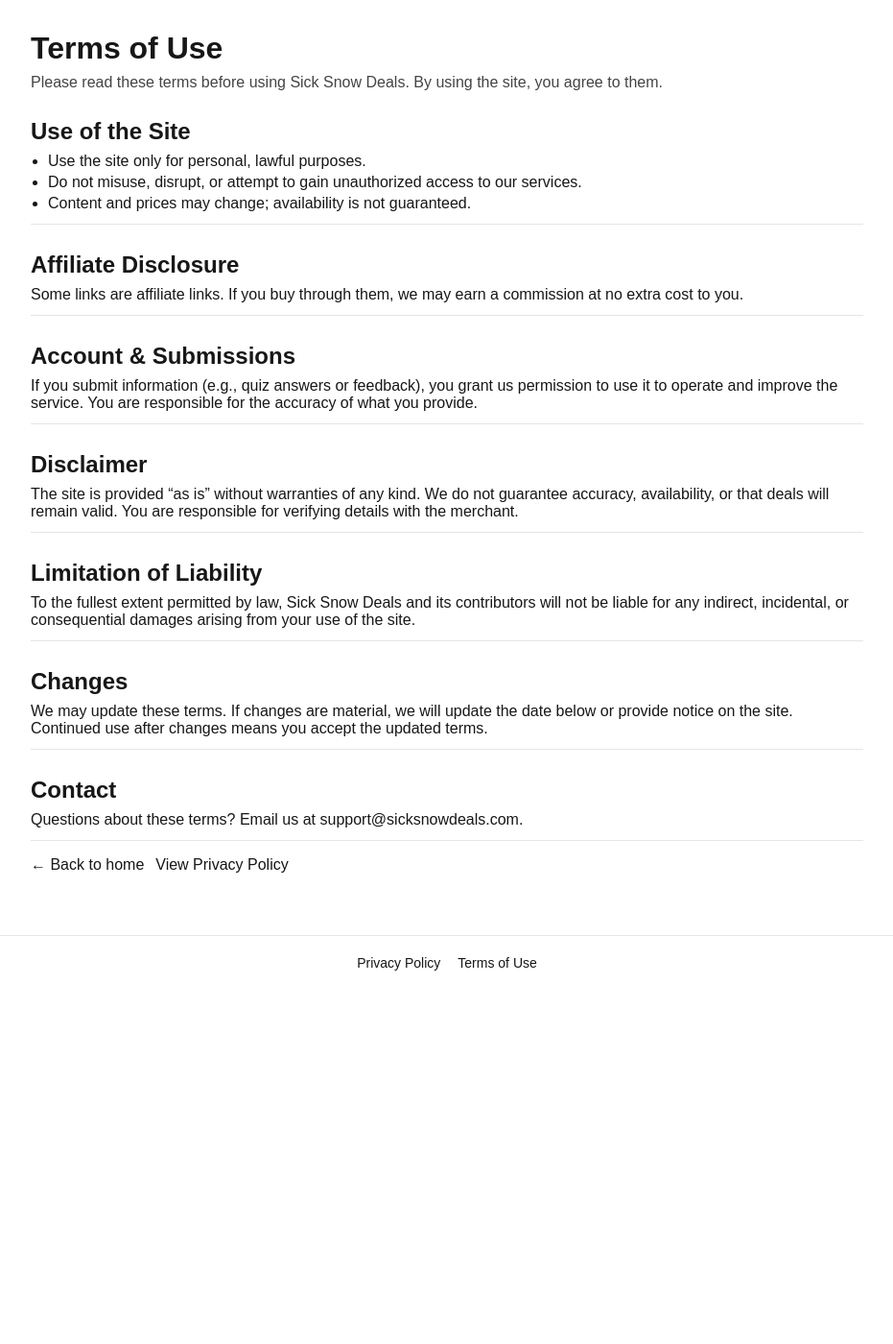
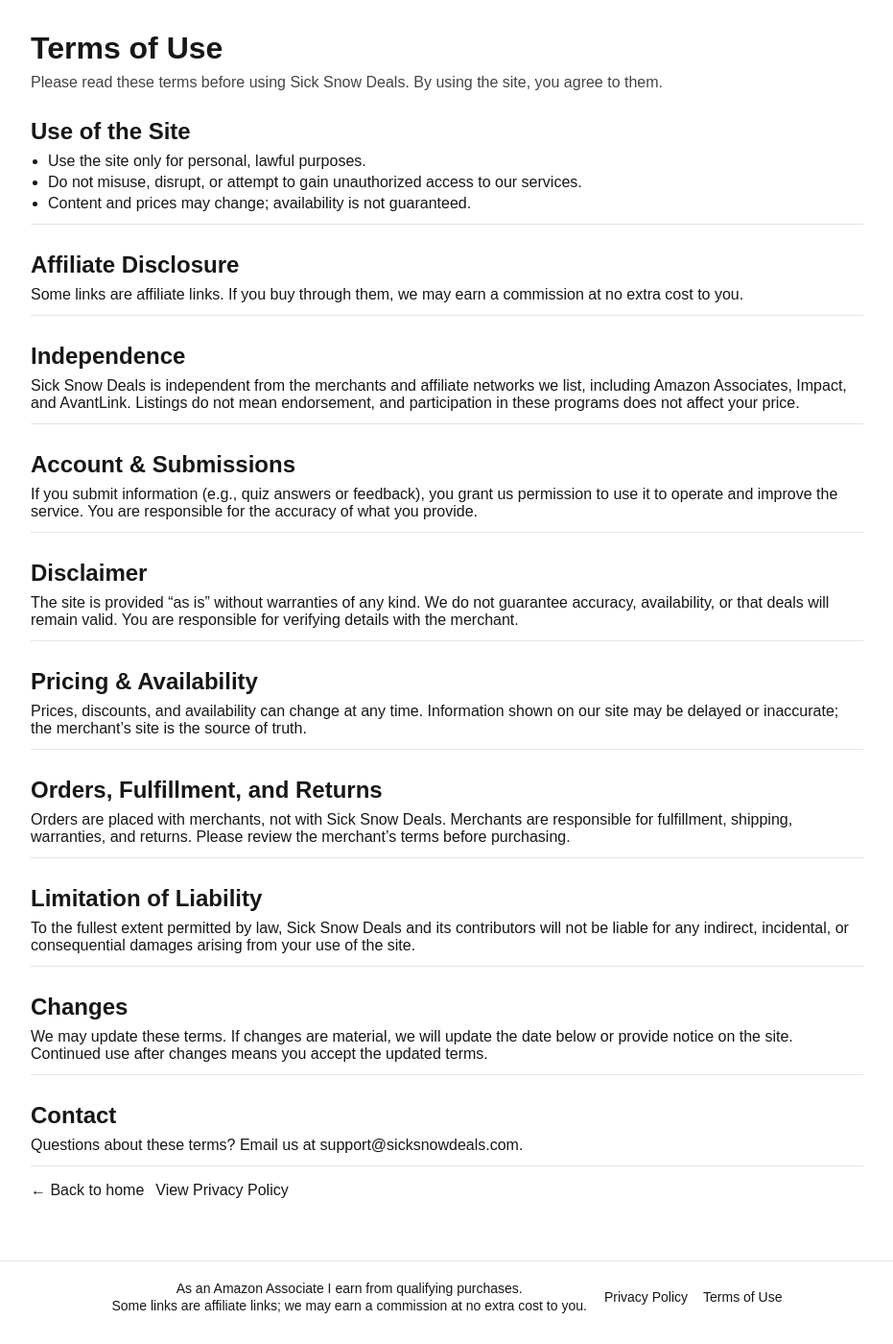
Before and after one commit to brendanpilver/sicksnowdeals, a Next.js app: page /terms in a window 1280 px wide. Shown: the whole page at 96% size, without its empty margins (174-1105 px from the left). Before the commit the page ends 1043 px from the top, so only its background shows below. Built offline with nearby package versions, Linux system fonts and the light colour scheme.

Commit message:
Add affiliate disclosures and update legal copy

```diff
--- a/src/app/gear/page.tsx
+++ b/src/app/gear/page.tsx
@@ -57,6 +57,10 @@
       {/* LEFT SIDEBAR */}
       <aside>
         <h1>Gear Finder</h1>
+        <div style={{ fontSize: 12, color: "#555", margin: "6px 0 12px", display: "grid", gap: 2 }}>
+          <div>As an Amazon Associate I earn from qualifying purchases.</div>
+          <div>Some links are affiliate links; we may earn a commission at no extra cost to you.</div>
+        </div>
 
         {/* Category selector */}
         <form action="/gear" style={{ marginBottom: 12 }}>
--- a/src/app/layout.tsx
+++ b/src/app/layout.tsx
@@ -36,10 +36,17 @@
             justifyContent: "center",
             gap: 18,
             fontSize: 14,
+            flexWrap: "wrap",
           }}
         >
-          <Link href="/privacy">Privacy Policy</Link>
-          <Link href="/terms">Terms of Use</Link>
+          <div style={{ display: "grid", gap: 2, textAlign: "center" }}>
+            <div>As an Amazon Associate I earn from qualifying purchases.</div>
+            <div>Some links are affiliate links; we may earn a commission at no extra cost to you.</div>
+          </div>
+          <div style={{ display: "flex", gap: 16, alignItems: "center" }}>
+            <Link href="/privacy">Privacy Policy</Link>
+            <Link href="/terms">Terms of Use</Link>
+          </div>
         </footer>
       </body>
     </html>
--- a/src/app/terms/page.tsx
+++ b/src/app/terms/page.tsx
@@ -41,6 +41,15 @@
       </section>
 
       <section style={sectionStyle}>
+        <h2 style={{ margin: 0 }}>Independence</h2>
+        <p style={{ margin: 0 }}>
+          Sick Snow Deals is independent from the merchants and affiliate networks we list, including Amazon Associates,
+          Impact, and AvantLink. Listings do not mean endorsement, and participation in these programs does not affect
+          your price.
+        </p>
+      </section>
+
+      <section style={sectionStyle}>
         <h2 style={{ margin: 0 }}>Account & Submissions</h2>
         <p style={{ margin: 0 }}>
           If you submit information (e.g., quiz answers or feedback), you grant us permission to use it to operate and
@@ -53,6 +62,22 @@
         <p style={{ margin: 0 }}>
           The site is provided “as is” without warranties of any kind. We do not guarantee accuracy, availability, or
           that deals will remain valid. You are responsible for verifying details with the merchant.
+        </p>
+      </section>
+
+      <section style={sectionStyle}>
+        <h2 style={{ margin: 0 }}>Pricing & Availability</h2>
+        <p style={{ margin: 0 }}>
+          Prices, discounts, and availability can change at any time. Information shown on our site may be delayed or
+          inaccurate; the merchant’s site is the source of truth.
+        </p>
+      </section>
+
+      <section style={sectionStyle}>
+        <h2 style={{ margin: 0 }}>Orders, Fulfillment, and Returns</h2>
+        <p style={{ margin: 0 }}>
+          Orders are placed with merchants, not with Sick Snow Deals. Merchants are responsible for fulfillment,
+          shipping, warranties, and returns. Please review the merchant’s terms before purchasing.
         </p>
       </section>
 
```
Also changed, not shown: src/app/gear/p/[id]/page.tsx (+7 -2 lines), src/app/page.tsx (+5 -4 lines), src/app/privacy/page.tsx (+9 -0 lines).
